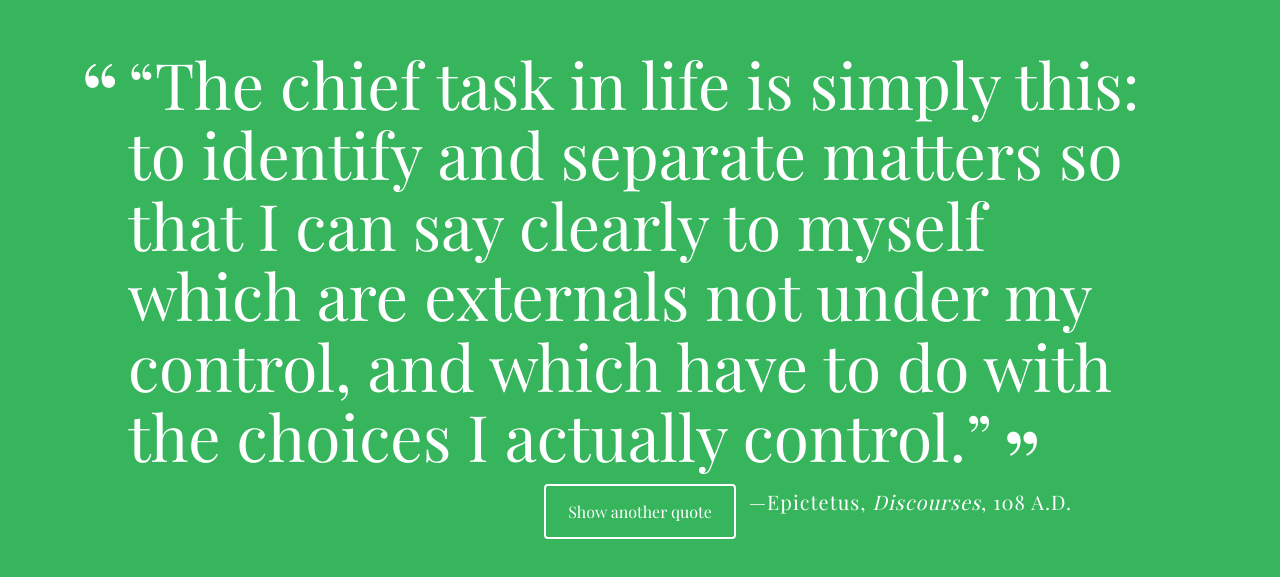
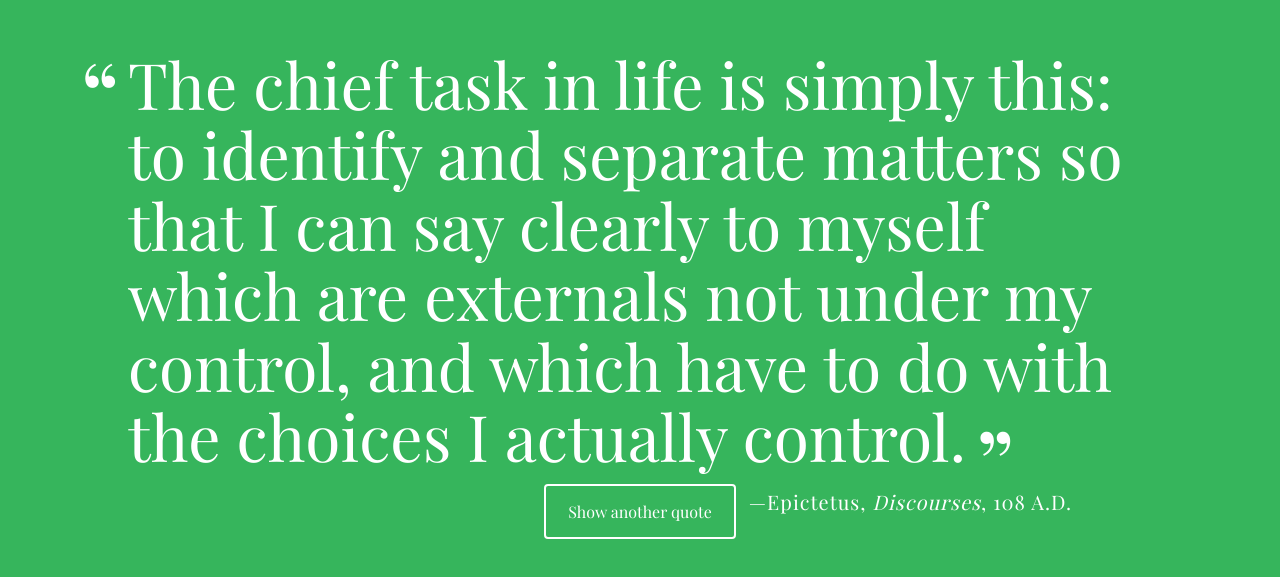
Before and after one commit to matthewgilliland/Techdegree-Project-1, a plain HTML site: page index.html in a window 1280 px wide. Shown: the part 111-688 px from the top of the page. Drawn offline with nearby package versions, Linux system fonts and the light colour scheme; a web font is replaced by a local one.

Commit message:
Typo fix!

```diff
--- a/index.html
+++ b/index.html
@@ -10,7 +10,7 @@
 <body>
   <div class="container">
     <div id="quote-box">
-      <p class="quote">“The chief task in life is simply this: to identify and separate matters so that I can say clearly to myself which are externals not under my control, and which have to do with the choices I actually control.”</p>
+      <p class="quote">The chief task in life is simply this: to identify and separate matters so that I can say clearly to myself which are externals not under my control, and which have to do with the choices I actually control.</p>
       <p class="source">Epictetus<span class="citation">Discourses</span><span class="year">108 A.D.</span></p>
     </div>
     <button id="loadQuote">Show another quote</button>
```
